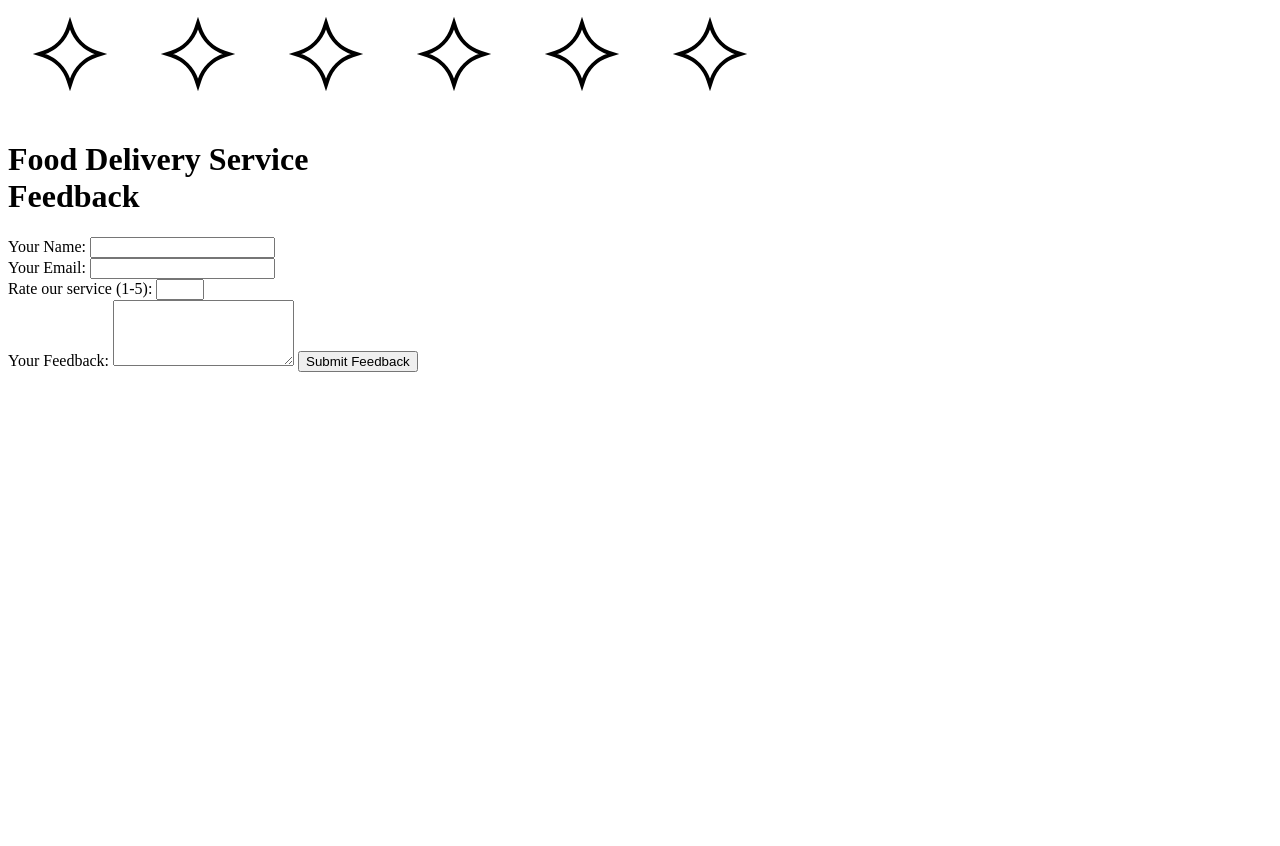
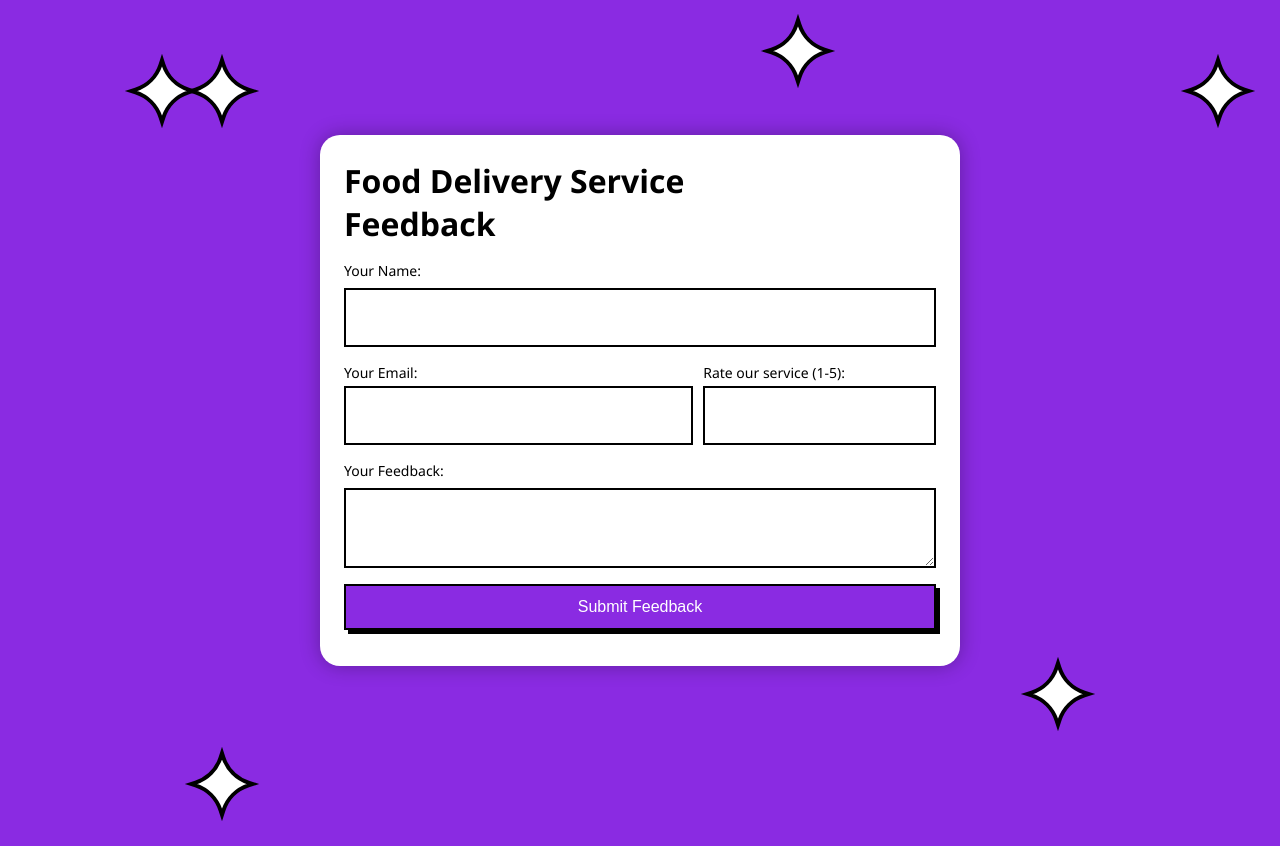
Before and after one commit to PraiseAdepoju/customer-Feedback, a website: page public/index.html in a window 1280 px wide. Before the commit the page ends 800 px from the top, so only its background shows below. Drawn offline with Linux system fonts and the light colour scheme.

Commit message:
Update index.html

```diff
--- a/public/index.html
+++ b/public/index.html
@@ -5,7 +5,7 @@
   <meta charset="UTF-8">
   <meta name="viewport" content="width=device-width, initial-scale=1.0">
   <title>Food Delivery Service Feedback</title>
-  <link rel="stylesheet" href="styles.css" type="text/css>
+  <link rel="stylesheet" href="styles.css">
 </head>
 
 <body>
```
